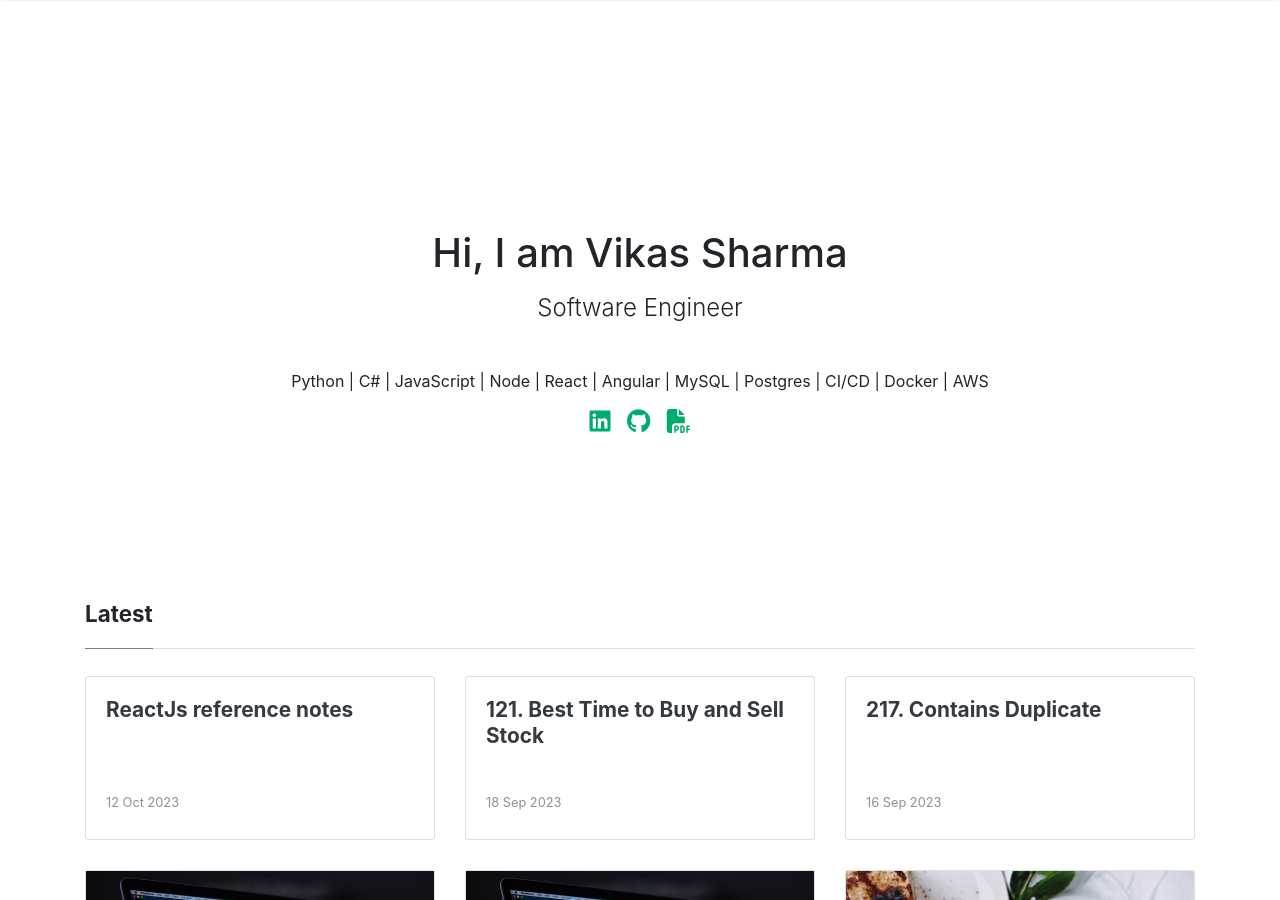
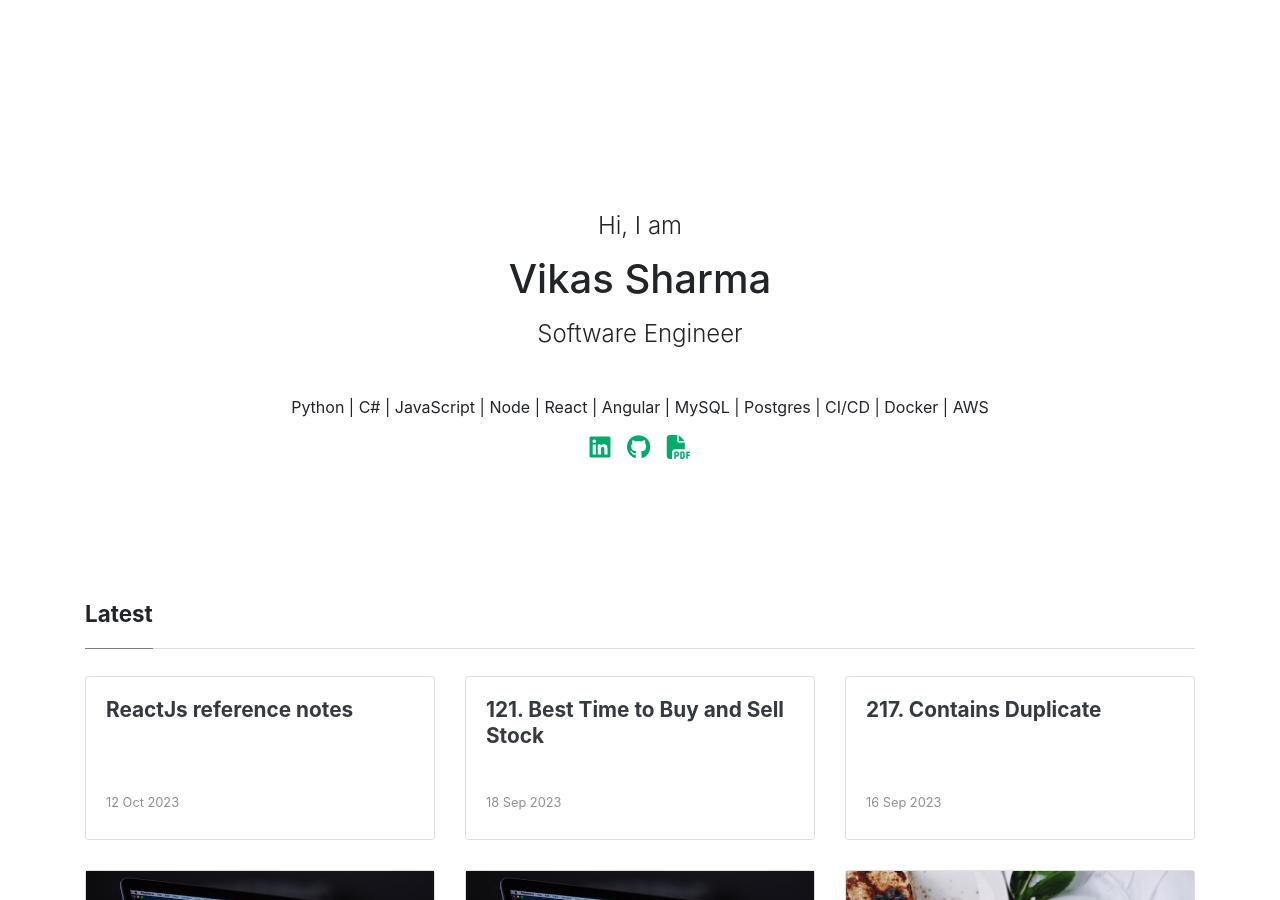
Before and after one commit to vikas3045/vikas3045.github.io, a Jekyll site: the page built from index.html, in a window 1280 px wide and 900 px high. Built offline with Jekyll 4.4.1, drawn with Linux system fonts in a browser that asks for light colours; nearby versions of some CDN libraries; the list of posts is cut into pages by our own code.

Commit message:
Update index.html

```diff
--- a/index.html
+++ b/index.html
@@ -23,7 +23,8 @@ title: Home
         <div class="container h-100">
             <div class="d-flex align-items-center justify-content-center h-100">
               <div class="d-flex flex-column">
-                <h1 class="text align-self-center">Hi, I am Vikas Sharma</h1>
+                <p class="text align-self-center subheading">Hi, I am</p>
+                <h1 class="text align-self-center">Vikas Sharma</h1>
                 <span class="text align-self-center subheading">Software Engineer</span>
                 <p class="text align-self-center mt-5">
                     Python | C# | JavaScript | Node | React | Angular | MySQL | Postgres | CI/CD | Docker | AWS
```
